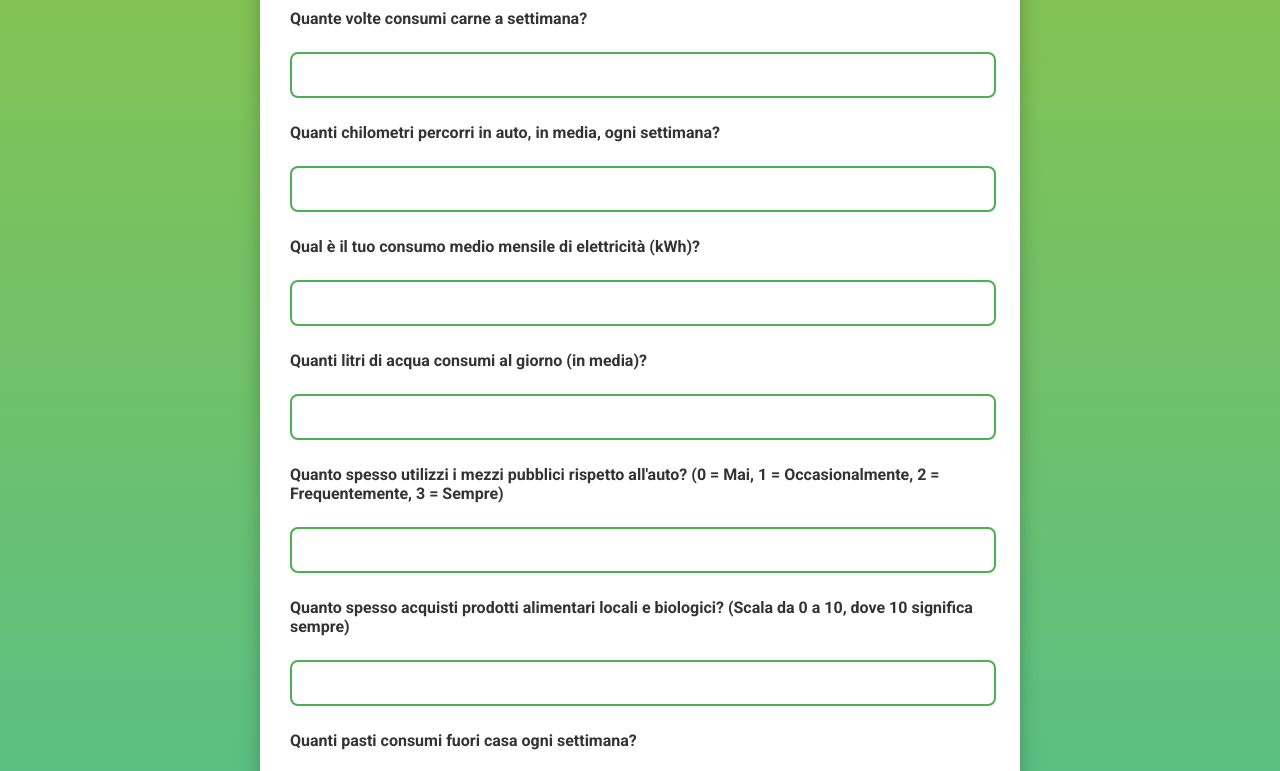
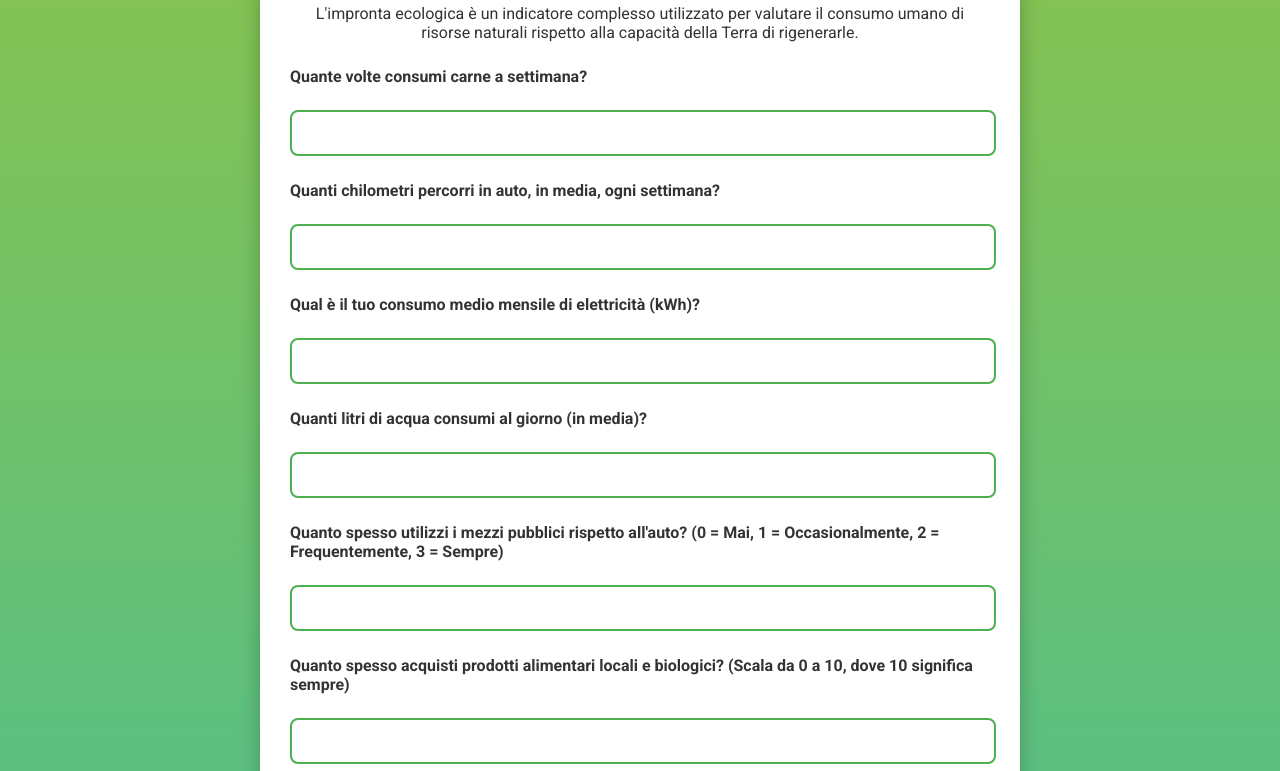
Before and after one commit to sunnyy-3/Calcola-Impronta-Ecologica, a plain HTML site: page index.html in a window 1280 px wide. Shown: the part 160-931 px from the top of the page. Drawn offline with nearby package versions, Linux system fonts and the light colour scheme.

Commit message:
Update index.html

```diff
--- a/index.html
+++ b/index.html
@@ -163,6 +163,7 @@
 <body>
     <div class="container">
         <h1 class="title">Calcola la tua Impronta Ecologica</h1>
+        <p>L'impronta ecologica è un indicatore complesso utilizzato per valutare il consumo umano di risorse naturali rispetto alla capacità della Terra di rigenerarle.</p>
         <div id="quiz">
             <div class="question"><p>Quante volte consumi carne a settimana?</p><input type="number" id="meat" min="0" max="7"></div>
             <div class="question"><p>Quanti chilometri percorri in auto, in media, ogni settimana?</p><input type="number" id="car" min="0"></div>
```
